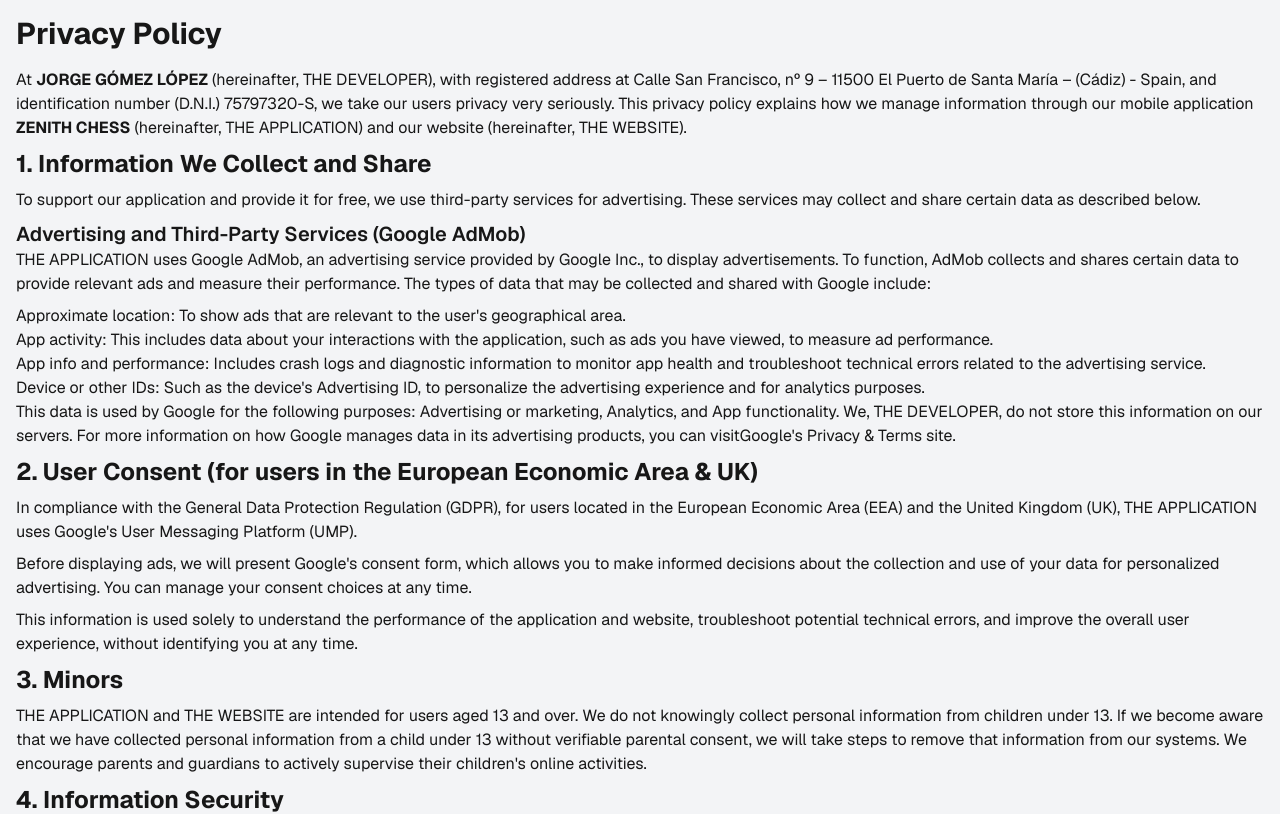
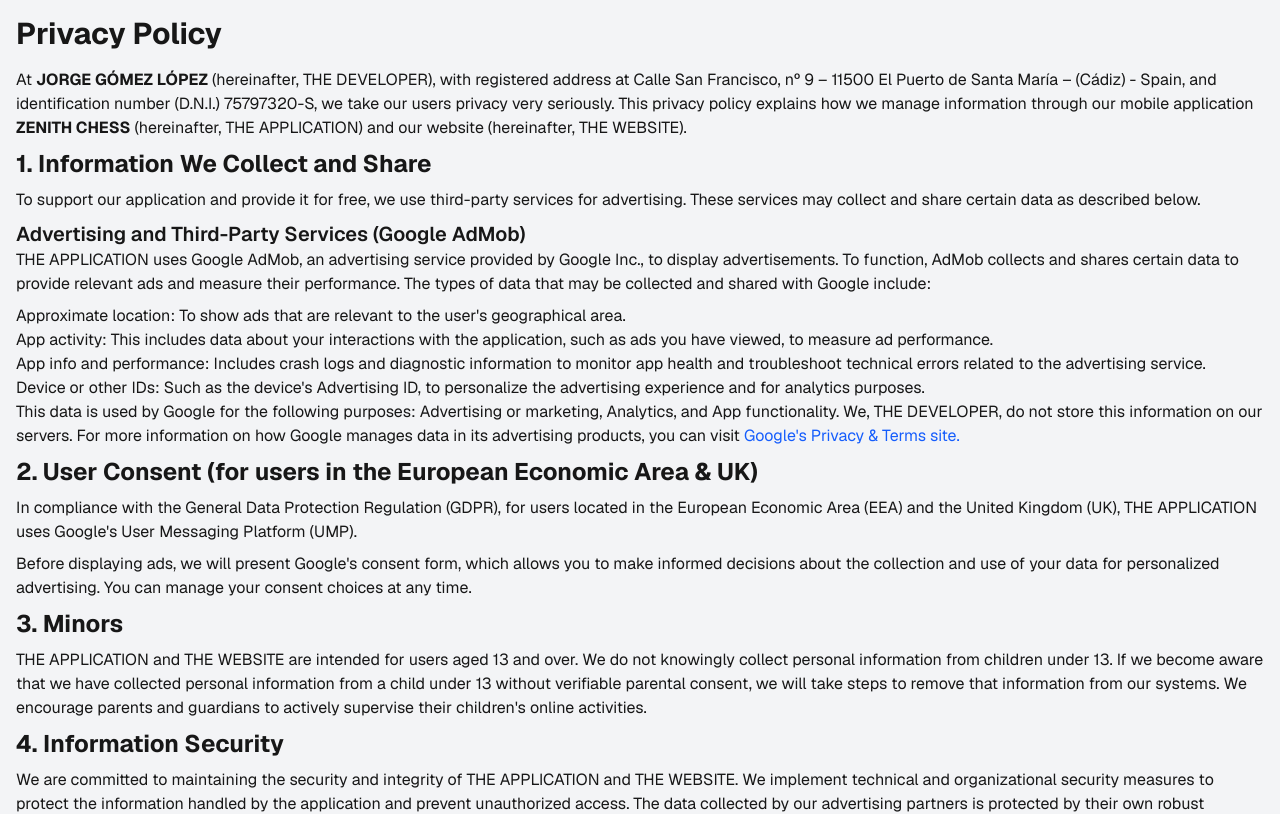
Before and after one commit to JorgeGolo/zenith-landing, a Next.js app: page /privacy-policy in a window 1280 px wide. Shown: the top 814 px of the page. Built offline with nearby package versions, Linux system fonts and the light colour scheme.

Commit message:
3 changes

```diff
--- a/app/privacy-policy/page.tsx
+++ b/app/privacy-policy/page.tsx
@@ -55,8 +55,11 @@
           This data is used by Google for the following purposes: Advertising or
           marketing, Analytics, and App functionality. We, THE DEVELOPER, do not
           store this information on our servers. For more information on how
-          Google manages data in its advertising products, you can visit
-          <a href="https://policies.google.com/technologies/ads">
+          Google manages data in its advertising products, you can visit{" "}
+          <a
+            className="text-blue-600"
+            href="https://policies.google.com/technologies/ads"
+          >
             Google&apos;s Privacy & Terms site.
           </a>
         </p>
@@ -75,12 +78,7 @@
           use of your data for personalized advertising. You can manage your
           consent choices at any time.
         </p>
-        <p className="mb-2">
-          This information is used solely to understand the performance of the
-          application and website, troubleshoot potential technical errors, and
-          improve the overall user experience, without identifying you at any
-          time.
-        </p>
+
         <h2 className="text-2xl font-bold mb-2">3. Minors</h2>
         <p className="mb-2">
           THE APPLICATION and THE WEBSITE are intended for users aged 13 and
@@ -121,7 +119,7 @@
         <p className="mb-2">
           If you have any questions or need to clarify any point about this
           privacy policy, please do not hesitate to contact THE DEVELOPER via
-          email at
+          email at{" "}
           <a href="mailto:jorgelogomez@gmail.com">jorgelogomez@gmail.com</a>
         </p>
       </div>
```
